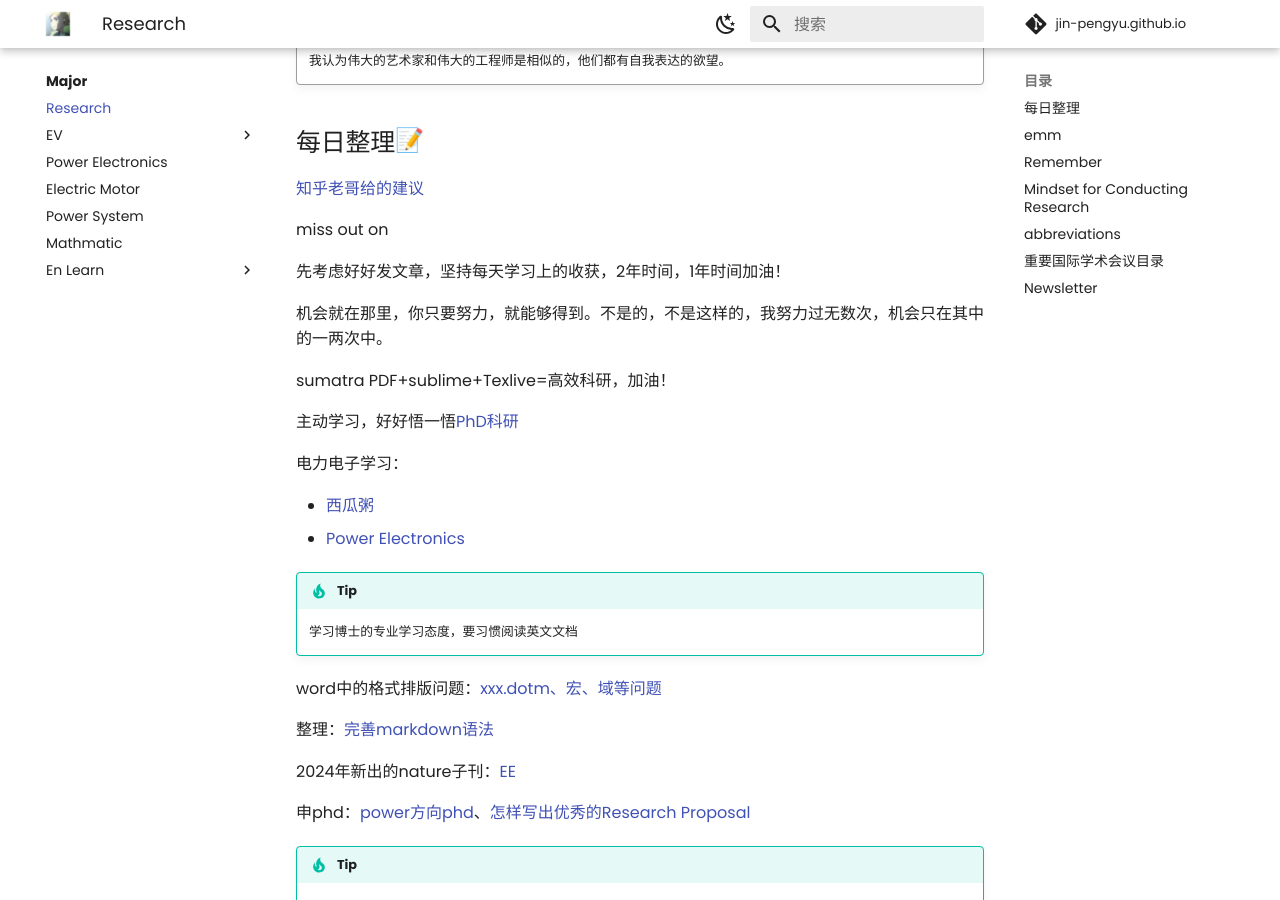
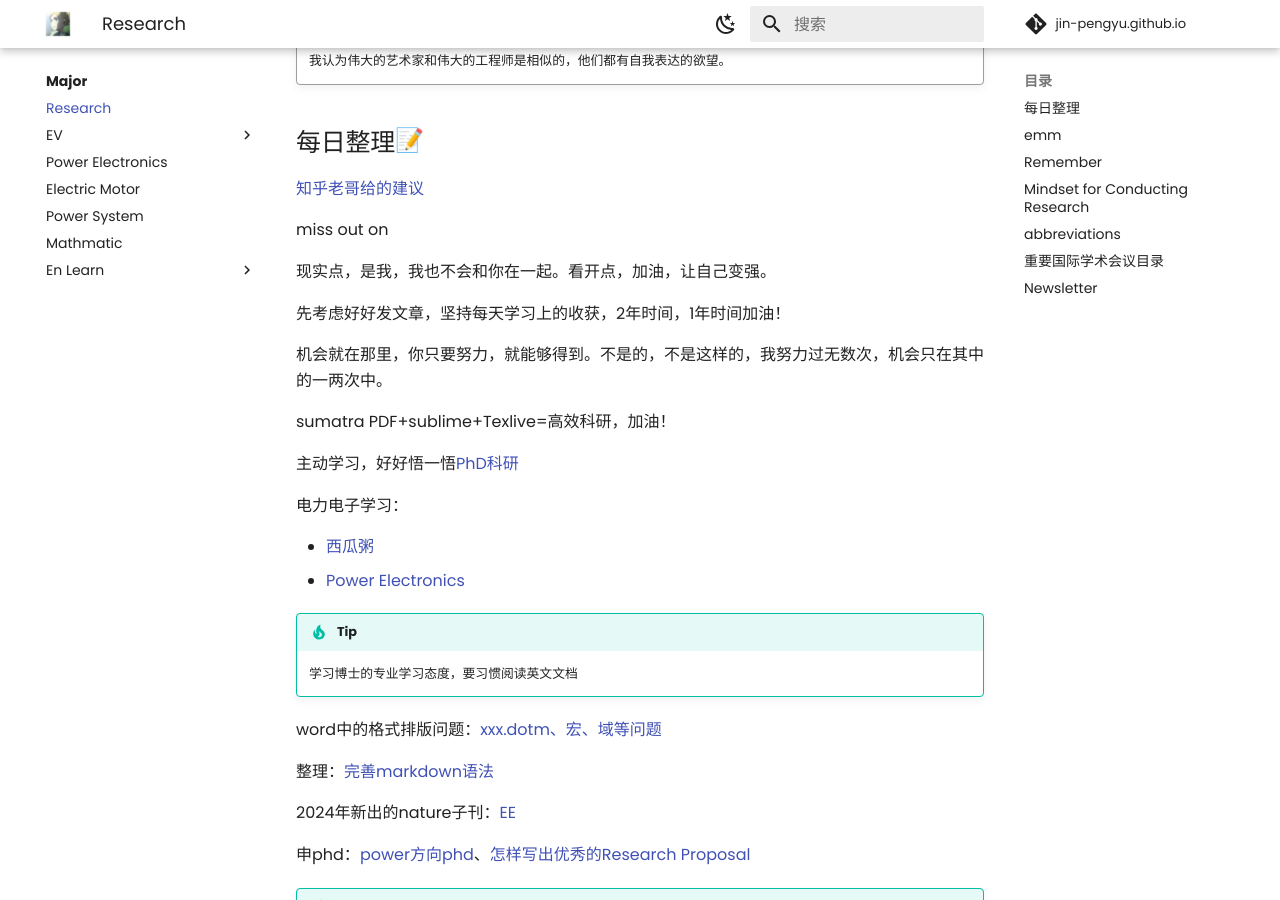
Before and after one commit to Pengyu-Jin/Pengyu-Jin.github.io, an MkDocs documentation site: the page built from docs/major/research/research.md, in a window 1280 px wide and 900 px high, scrolled down 431 px. Built offline with MkDocs 1.6.1 and Material for MkDocs 9.7.7, drawn with Linux system fonts in a browser that asks for light colours; emoji names are drawn with the system emoji font; comment, search, counter and statistics services are not loaded.

Commit message:
phrase +

```diff
--- a/docs/major/research/research.md
+++ b/docs/major/research/research.md
@@ -15,6 +15,8 @@
 [知乎老哥给的建议](https://www.zhihu.com/question/629221784/answer/3444753585){:target="_blank"}
 
 miss out on
+
+现实点，是我，我也不会和你在一起。看开点，加油，让自己变强。
 
 先考虑好好发文章，坚持每天学习上的收获，2年时间，1年时间加油！
 
```
